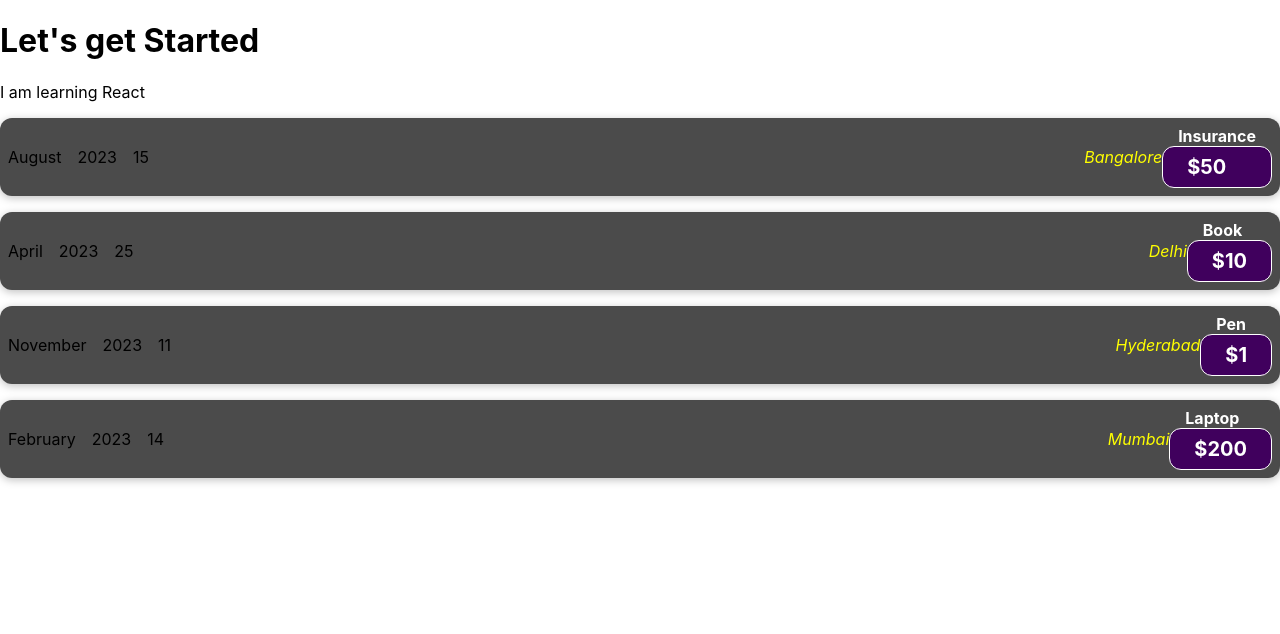
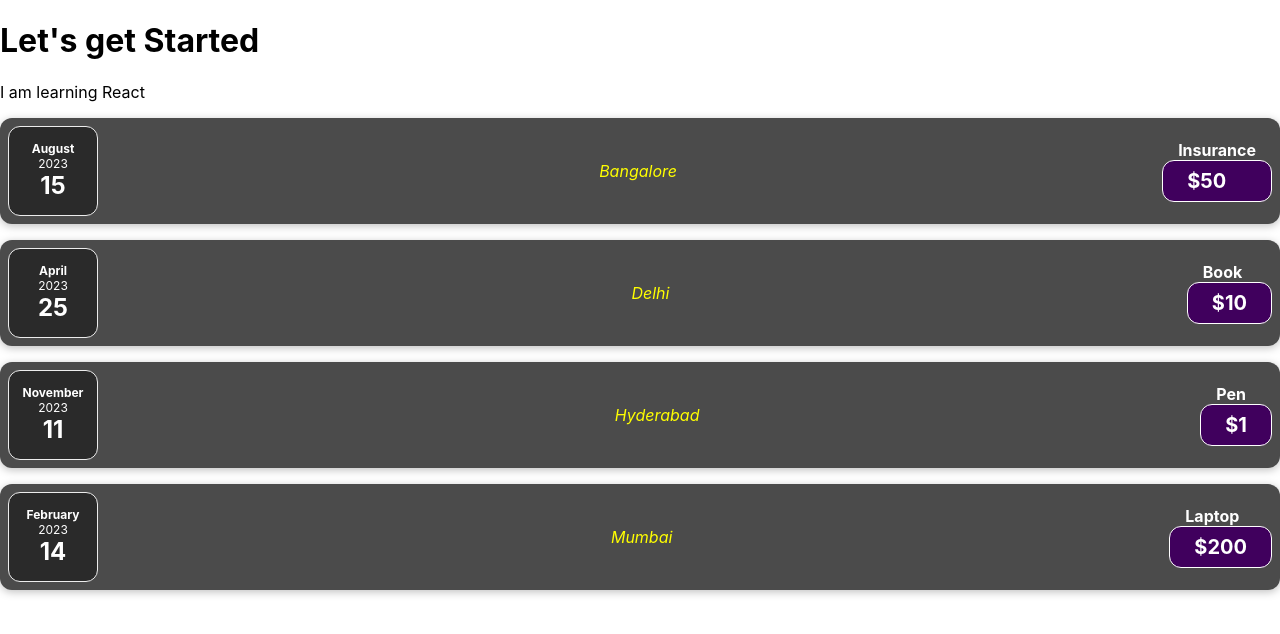
Before and after one commit to Ayanadiya/project-one, a React (Create React App) app: page / in a window 1280 px wide. Shown: the top 634 px of the page. Built offline with nearby package versions, Linux system fonts and the light colour scheme.

Commit message:
Learned to split components

```diff
--- a/src/App.js
+++ b/src/App.js
@@ -1,4 +1,5 @@
-import ExpenseItem from "./components/ExpenseItem";
+
+import Expenses from "./components/Expenses";
 function App() {
   const expenses=[
     { id: "1", date: new Date(2023, 7, 15), title:"Insurance", price:50, location:"Bangalore"},
@@ -10,15 +11,7 @@
     <div>
       <h1>Let's get Started</h1>
       <p>I am learning React</p>
-      {expenses.map((expense,index)=>{
-        return <ExpenseItem
-        key={expense.id}
-        date={expense.date}
-        title={expense.title}
-        price={expense.price}
-        location={expense.location}
-        ></ExpenseItem>
-      })}
+      <Expenses expenses={expenses}></Expenses>
     </div>
   );
 }
--- /dev/null
+++ b/src/components/ExpenseDate.css
@@ -0,0 +1,26 @@
+.expense-date {
+    display: flex;
+    flex-direction: column;
+    width: 5.5rem;
+    height: 5.5rem;
+    border: 1px solid #ececec;
+    background-color: #2a2a2a;
+    color: white;
+    border-radius: 12px;
+    align-items: center;
+    justify-content: center;
+  }
+
+  .expense-date__month {
+    font-size: 0.75rem;
+    font-weight: bold;
+  }
+
+  .expense-date__year {
+    font-size: 0.75rem;
+  }
+
+  .expense-date__day {
+    font-size: 1.5rem;
+    font-weight: bold;
+  }
--- /dev/null
+++ b/src/components/ExpenseDate.js
@@ -0,0 +1,16 @@
+import './ExpenseDate.css'
+const months=["January", "February", "March", "April", "May", "June", "July", "August", "September", "October", "November", "December"]
+function ExpenseDate(props){
+  const month=months[props.date.getMonth()];
+  const year=props.date.getFullYear();
+  const date=String(props.date.getDate()).padStart(2, '0'); //to get in '01' format
+   return (
+    <div className="expense-date">
+        <div className='expense-date__month'>{month}</div>
+        <div className='expense-date__year'>{year}</div>
+        <div className='expense-date__day'>{date}</div>
+      </div>
+   )
+}
+
+export default ExpenseDate;
--- a/src/components/ExpenseItem.js
+++ b/src/components/ExpenseItem.js
@@ -1,16 +1,12 @@
 import './ExpenseItem.css'
-const months=["January", "February", "March", "April", "May", "June", "July", "August", "September", "October", "November", "December"]
+import './ExpenseDate';
+import ExpenseDate from './ExpenseDate';
+
 function ExpenseItem(props){
-  const month=months[props.date.getMonth()];
-  const year=props.date.getFullYear();
-  const date=String(props.date.getDate()).padStart(2, '0'); //to get in '01' format
+
 return(
     <div className="expense-item">
-      <div className="expense-item__description">
-        <div>{month}</div>
-        <div>{year}</div>
-        <div>{date}</div>
-      </div>
+      <ExpenseDate date={props.date}></ExpenseDate>
       <div className="expense-item__location">{props.location}</div>
       <div>
         <h2>{props.title}</h2>
--- /dev/null
+++ b/src/components/Expenses.css
@@ -0,0 +1,9 @@
+.expenses {
+    padding: 1rem;
+    background-color: rgb(31, 31, 31);
+    margin: 2rem auto;
+    width: 50rem;
+    max-width: 95%;
+    border-radius: 12px;
+    box-shadow: 0 1px 8px rgba(0, 0, 0, 0.25);
+  }
--- /dev/null
+++ b/src/components/Expenses.js
@@ -0,0 +1,15 @@
+import './Expenses.css';
+import ExpenseItem from './ExpenseItem';
+function Expenses(props){
+    return (props.expenses.map((expense,index)=>{
+        return <ExpenseItem
+        key={expense.id}
+        date={expense.date}
+        title={expense.title}
+        price={expense.price}
+        location={expense.location}
+        ></ExpenseItem>
+      }))
+}
+
+export default Expenses;
```
